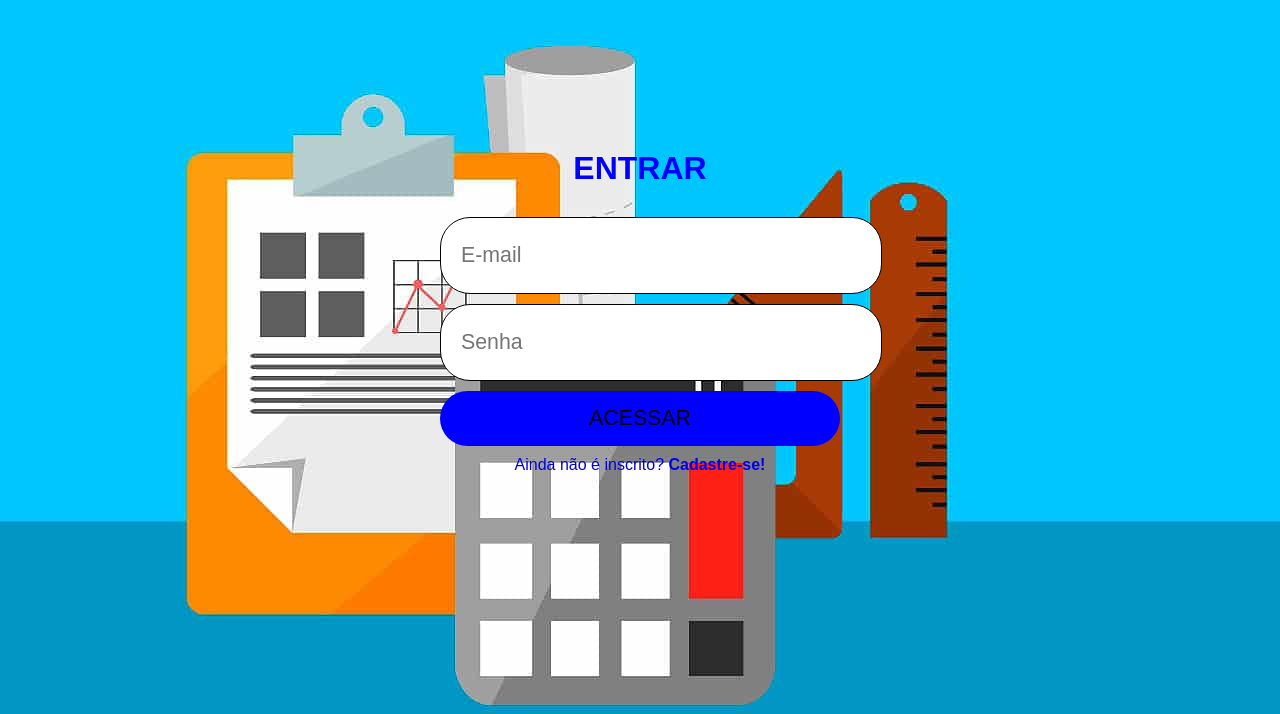
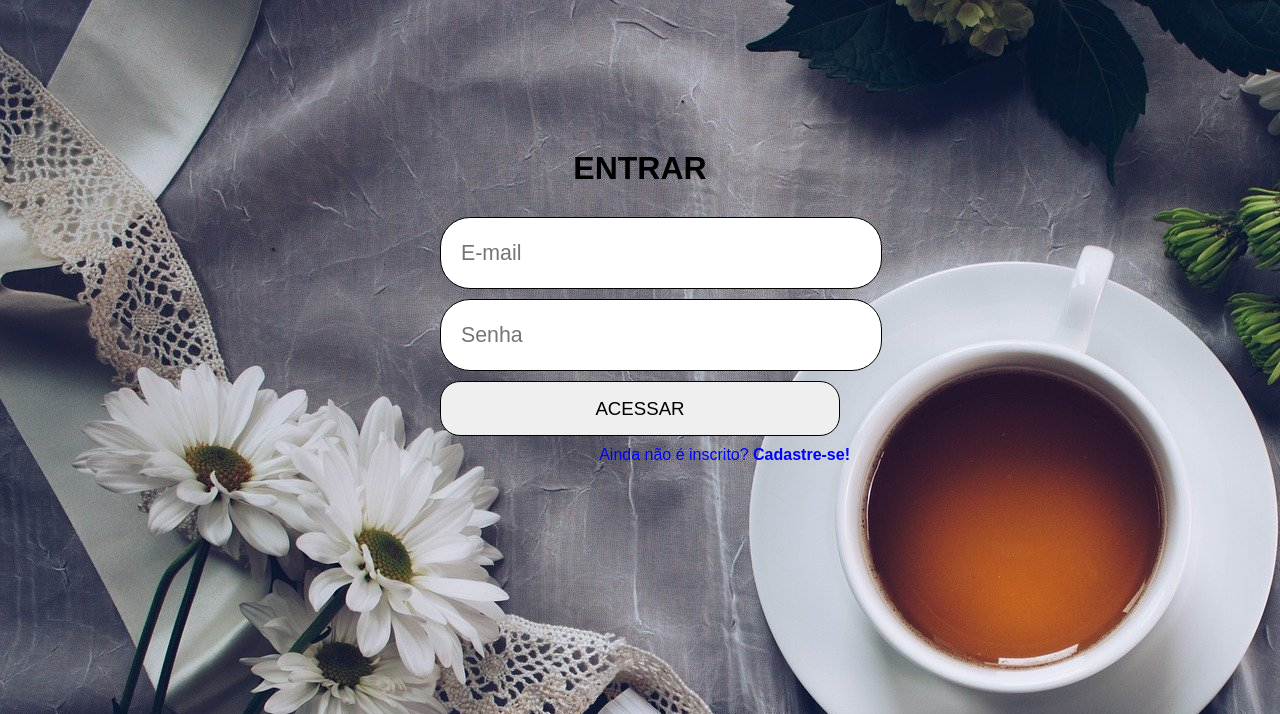
Before and after one commit to AngeloSergio/Projeto_Integrador, a PHP site: page /TelaLogin/login.php in a window 1280 px wide. Shown: the top 714 px of the page. Run offline with PHP 8.4, Linux system fonts and the light colour scheme.

Commit message:
Atualização

```diff
--- a/ProjetoSite2/TelaLogin/AreaPrivada.php
+++ b/ProjetoSite2/AreaPrivada.php
@@ -1,9 +1,9 @@
 <?php
     session_start();
     if (!isset($_SESSION['IDUsuario'])) {
-        header("location: index.php")
+        header("location: index.php");
         exit();
     }
 ?>
 
-SEJA BEM VINDO!
+<div> SEJA BEM VINDO! </div>
--- a/ProjetoSite2/TelaLogin/cadastrar.php
+++ b/ProjetoSite2/cadastrar.php
@@ -10,7 +10,7 @@
 <body>
     <div id="corpo-form-cad">
         <h1 id="h1-cad">CADASTRAR</h1>
-        <form id="form-cadastro" action="usuarios.php" method="POST">
+        <form id="form-cadastro" method="POST">
             <input type="text" name= "nome" placeholder="Digite seu nome" maxlength ="30">
             <input type="email" name= "email" placeholder="Digite seu email" maxlength="30">
             <input type="password" name= "senha" placeholder="Digite sua senha" maxlength="15">
--- a/ProjetoSite2/TelaLogin/estilo.css
+++ b/ProjetoSite2/css/main.css
@@ -1,20 +1,17 @@
-
-
 *{
     margin: 0px;
     padding: 0px;
 }
 
 body{
-    background-image: url(/cotacao.jpg);
-    color: blue;
+    background-image: url("background.jpg");
     font-family: Arial, Helvetica, sans-serif;
 }
 
 a{
-
+    color: blue;
     text-decoration: none;
-    text-align: center;
+    text-align: right;
     display: block;
 }
 
@@ -24,12 +21,13 @@ a:hover{
 
 h1{
     text-align: center;
+    color: black;
     padding: 20px;
 }
 
 input{
     display:block;
-    height: 55px;
+    height: 50px;
     width: 400px;
     margin: 10px;
     border-radius: 30px;
@@ -39,9 +37,23 @@ input{
     outline: none;
 }
 
+input[type=submit]{
+    height: 55px;
+    width: 400px;
+    margin: 10px;
+    border-radius: 20px;
+    border: 1px solid black;
+    font-size: 14pt;
+    padding: 10px 20px;
+
+    cursor: pointer;
+}
+
+
 #corpo-form{
-/*background-color: red;*/
+    /*background-color: red;*/
     width: 420px;
+
     margin: 130px auto 0px auto;
 }
 
@@ -56,12 +68,6 @@ input{
     color: black;
 }
 
-input[type=submit]{
-    width: 400;
-    background-color: blue;
-    border: none;
-    cursor: pointer;
-}
 
 div#msg-sucesso{
     width: 420px;
@@ -71,8 +77,10 @@ div#msg-sucesso{
     border: 1px solid rgb(34, 139, 34);
 }
 div.msg-erro{
+    text-align: center;
     width: 420px;
     margin: 30px auto;
     padding: 10px;
     border: 1px;
+    color: blue;
 }
--- a/ProjetoSite2/TelaLogin/login.php
+++ b/ProjetoSite2/login.php
@@ -10,12 +10,12 @@ $u = new Usuario;
     <meta http-equiv="X-UA-Compatible" content="IE=edge">
     <meta name="viewport" content="width=device-width, initial-scale=1.0">
     <title>Login</title>
-    <link rel="stylesheet" href="estilo.css">
+    <link rel="stylesheet" href="css/main.css">
 </head>
 <body>
     <div id="corpo-form">
         <h1>ENTRAR</h1>
-        <form action="usuarios.php" method="POST">
+        <form method="POST">
             <input type="email" name= "email" placeholder="E-mail">
             <input type="password"  name= "senha" placeholder="Senha">
             <input href="AreaPrivada.php" type="submit" value="ACESSAR">
@@ -43,6 +43,7 @@ $u = new Usuario;
             <div class="msg-erro">
                 E-mail e/ou senha estão incorretos!
             </div>
+
             <?php
             }
         }
--- a/ProjetoSite2/TelaLogin/usuarios.php
+++ b/ProjetoSite2/usuarios.php
@@ -41,6 +41,7 @@ Class Usuario {
             $dado = $sql->fetch();
             session_start();
             $_SESSION['IDUsuario'] = $dado['IDUsuario'];
+            return true;
         } else {
             return false;
         }
```
Also changed, not shown: ProjetoSite2/css/background.jpg (added), ProjetoSite2/css/cotacao.jpg (renamed from ProjetoSite2/cotacao.jpg).
